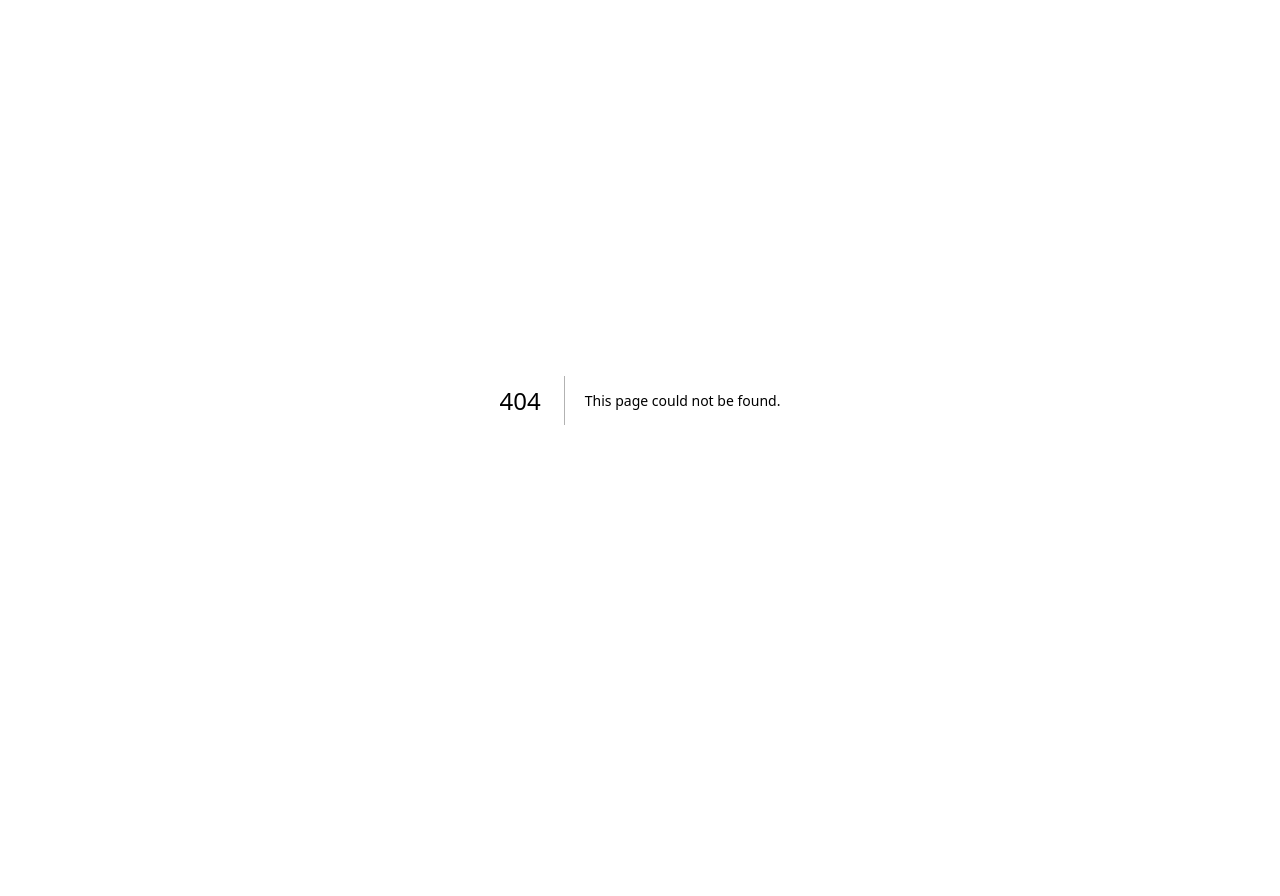
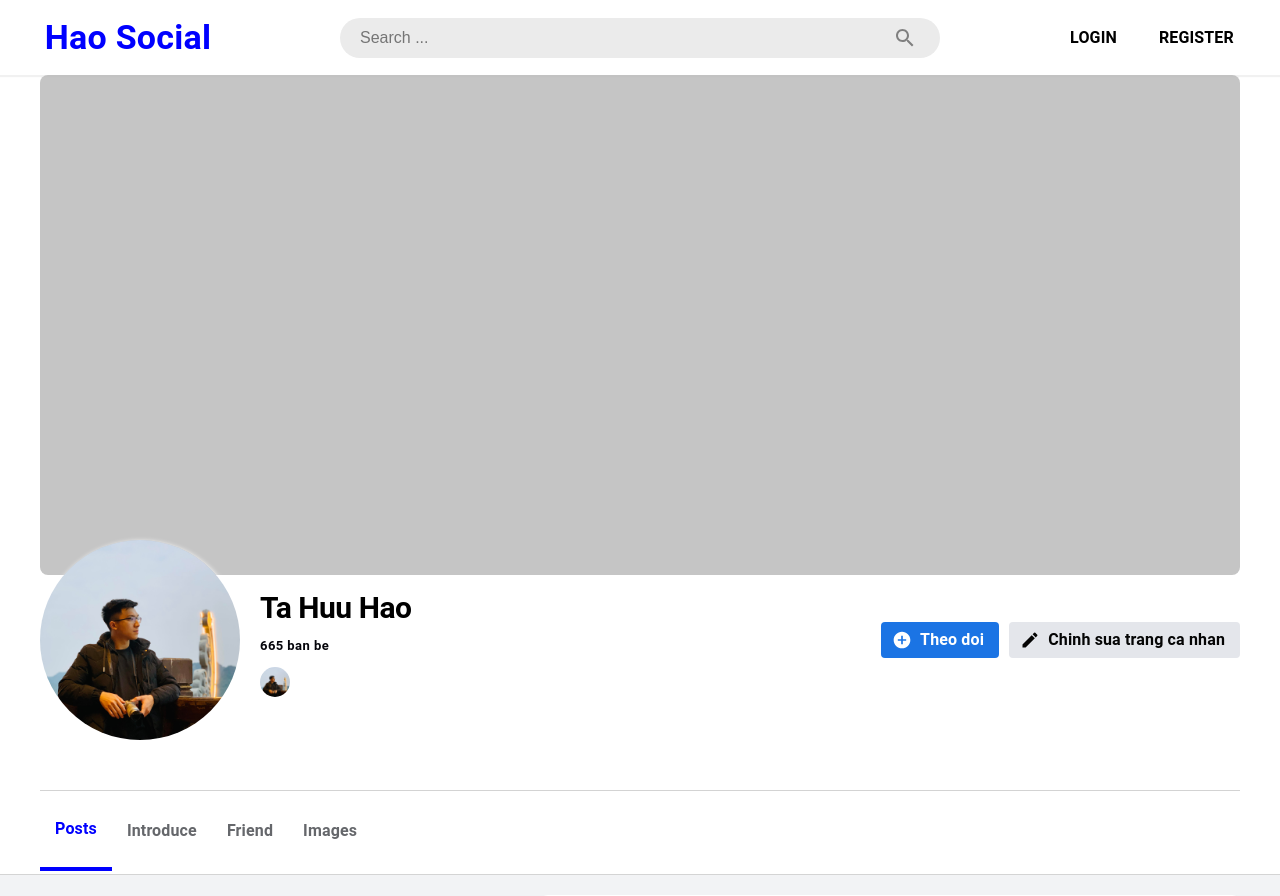
Before and after one commit to haodz2000/Social, a Next.js app: page /profile/1 in a window 1280 px wide. Before the commit this address had no page. Shown: the top 896 px of the page. Before the commit the page ends 800 px from the top, so only its background shows below. Built offline with nearby package versions, Linux system fonts and the light colour scheme.

Commit message:
feat: design UI profile

```diff
--- /dev/null
+++ b/components/layout/HeaderLayout.tsx
@@ -0,0 +1,39 @@
+import { ReactNode } from 'react';
+import styled from '@emotion/styled';
+import Header from '../header';
+
+const Wrapper = styled.div`
+  width: 100%;
+  position: relative;
+  display: flex;
+  flex-direction: column;
+  box-sizing: border-box;
+  background-color: #f2f3f5;
+`;
+const Container = styled.div`
+  margin: 0 auto;
+  width: 100%;
+  max-width: 1920px;
+  margin-top: 75px;
+  display: flex;
+  flex-direction: row;
+  justify-content: space-between;
+`;
+
+const Content = styled.div`
+  width: 100%;
+  display: flex;
+  flex-direction: column;
+`;
+const HeaderLayout = ({ children }: { children: ReactNode }) => {
+  return (
+    <Wrapper>
+      <Header />
+      <Container>
+        <Content>{children}</Content>
+      </Container>
+    </Wrapper>
+  );
+};
+
+export default HeaderLayout;
--- a/components/post/index.tsx
+++ b/components/post/index.tsx
@@ -212,7 +212,7 @@ const Post = () => {
             sx={{ height: 450 }}
             variant="quilted"
             cols={4}
-            rowHeight={121}>
+            rowHeight={'auto'}>
             {itemData.map((item) => (
               <ImageListItem
                 key={item.img}
--- /dev/null
+++ b/components/profile/Posts.tsx
@@ -0,0 +1,33 @@
+import React from 'react';
+import styled from '@emotion/styled';
+import Post from '../post';
+const Wrapper = styled.div`
+  width: 100%;
+  max-width: 1200px;
+  margin: 0 auto;
+  display: flex;
+  flex-direction: row;
+`;
+const Left = styled.div`
+  width: 500px;
+`;
+const Right = styled.div`
+  width: 700px;
+  margin: 0 auto;
+  display: flex;
+  flex-direction: column;
+`;
+const Posts = () => {
+  return (
+    <Wrapper>
+      <Left>Infomation</Left>
+      <Right>
+        <Post />
+        <Post />
+        <Post />
+      </Right>
+    </Wrapper>
+  );
+};
+
+export default Posts;
--- /dev/null
+++ b/pages/profile/[id].tsx
@@ -0,0 +1,247 @@
+import React from 'react';
+import styled from '@emotion/styled';
+import Title from '../../components/Title';
+import HeaderLayout from '../../components/layout/HeaderLayout';
+import Image from 'next/image';
+import { avatar } from '../../assets/avatar';
+import { Button, Typography } from '@mui/material';
+import { AddCircle, ModeEdit } from '@mui/icons-material';
+import Divider from '../../components/divider';
+import Posts from '../../components/profile/Posts';
+interface IUser {
+  id: string;
+  name: string;
+  coverPicture: string;
+  avatar: string;
+}
+const Header = styled.div`
+  width: 100%;
+  max-width: 1920px;
+  background: #fff;
+  height: 800px;
+  display: flex;
+  box-shadow: 1px 1px 1px 0 rgb(0 0 0 / 17%);
+  border-bottom: 1px solid rgb(0 0 0 / 17%);
+  flex-direction: column;
+`;
+const ContainerHeader = styled.div`
+  width: 100%;
+  max-width: 1200px;
+  height: 100%;
+  display: flex;
+  flex-direction: column;
+  margin: 0 auto;
+`;
+const Body = styled.div`
+  padding: 20px 0;
+  width: 100%;
+  background-color: #f2f3f5;
+`;
+const Menu = styled.div`
+  width: 100%;
+  max-width: 1200px;
+  height: 80px;
+  margin: 0 auto;
+  display: flex;
+  align-items: center;
+`;
+const MenuItem = styled.div`
+  color: ${(props: Props) => (props.active ? 'blue' : '#65676B')};
+  height: 100%;
+  padding: 0 15px;
+  box-sizing: border-box;
+  border-bottom: ${(props: Props) =>
+    props.active ? '4px solid blue' : 'none'};
+  display: flex;
+  align-items: center;
+  justify-content: center;
+`;
+const FootHeader = styled.div`
+  width: 100%;
+  max-width: 1200px;
+  height: 200px;
+  margin: 0 auto;
+  display: flex;
+  flex-direction: row;
+  justify-content: space-between;
+  align-items: flex-start;
+`;
+const Left = styled.div`
+  width: 600px;
+  display: flex;
+  gap: 20px;
+`;
+const ImageAvatar = styled(Image)`
+  object-fit: cover;
+  border-radius: 50%;
+  margin-top: -50px;
+  z-index: 1;
+  box-shadow: 1px 1px 5px white;
+`;
+const BoxName = styled.div`
+  width: 400px;
+  display: flex;
+  flex-direction: column;
+  gap: 10px;
+`;
+const BoxAvatarFriend = styled.div`
+  width: 60%;
+  display: flex;
+  flex-direction: row;
+  overflow-x: hidden;
+`;
+const AvatarFriend = styled(Image)`
+  border-radius: 50%;
+  object-fit: cover;
+`;
+interface Props {
+  active?: boolean;
+}
+const Right = styled.div`
+  width: 600px;
+  height: 100px;
+  display: flex;
+  align-items: center;
+  justify-content: flex-end;
+  gap: 10px;
+`;
+const CoverPicture = styled.div`
+  width: 100%;
+  max-width: 1200px;
+  height: 500px;
+  background-color: #c5c5c5;
+  object-fit: contain;
+  border-radius: 8px;
+  margin: 0 auto 15px;
+`;
+const ButtonEdit = styled(Button)`
+  height: 36px;
+  background-color: #e4e6eb;
+  text-transform: none;
+  color: #050505;
+  padding: 5px 15px;
+`;
+const ButtonFollow = styled(Button)`
+  height: 36px;
+  background-color: #1b74e4;
+  text-transform: none;
+  color: #fff;
+  padding: 5px 15px;
+  &:hover {
+    background-color: #1b74e4;
+    opacity: 0.8;
+  }
+`;
+const listUsers: IUser[] = [
+  {
+    id: '1',
+    name: 'Hao',
+    coverPicture: 'aaaa',
+    avatar: 'aaaa'
+  },
+  {
+    id: '1',
+    name: 'Hao',
+    coverPicture: 'aaaa',
+    avatar: 'aaaa'
+  },
+  {
+    id: '1',
+    name: 'Hao',
+    coverPicture: 'aaaa',
+    avatar: 'aaaa'
+  }
+];
+interface Params {
+  id: string;
+}
+const Profile = ({ user }: { user: IUser }) => {
+  return (
+    <HeaderLayout>
+      <Title title="Profile" />
+      <Header>
+        <ContainerHeader>
+          <CoverPicture></CoverPicture>
+          <FootHeader>
+            <Left>
+              <ImageAvatar
+                loader={({ src }) => {
+                  return src;
+                }}
+                src={avatar}
+                alt="avatar"
+                width={200}
+                height={200}
+              />
+              <BoxName>
+                <Typography variant="h1" fontSize={30} fontWeight={700}>
+                  Ta Huu Hao
+                </Typography>
+                <Typography
+                  variant="caption"
+                  fontSize={13}
+                  color={'#05050b'}
+                  fontWeight={700}>
+                  665 ban be
+                </Typography>
+                <BoxAvatarFriend>
+                  <AvatarFriend
+                    loader={({ src }) => {
+                      return src;
+                    }}
+                    alt={'friend'}
+                    src={avatar}
+                    height={30}
+                    width={30}
+                    loading="lazy"
+                  />
+                </BoxAvatarFriend>
+              </BoxName>
+            </Left>
+            <Right>
+              <ButtonFollow startIcon={<AddCircle />}>
+                <Typography fontWeight={700}>Theo doi</Typography>
+              </ButtonFollow>
+              <ButtonEdit startIcon={<ModeEdit />}>
+                <Typography fontWeight={700}>
+                  Chinh sua trang ca nhan
+                </Typography>
+              </ButtonEdit>
+            </Right>
+          </FootHeader>
+          <Divider color="lightGray" />
+          <Menu>
+            <MenuItem active={true}>
+              <Typography fontWeight={700}>Posts</Typography>
+            </MenuItem>
+            <MenuItem>
+              <Typography fontWeight={700}>Introduce</Typography>
+            </MenuItem>
+            <MenuItem>
+              <Typography fontWeight={700}>Friend</Typography>
+            </MenuItem>
+            <MenuItem>
+              <Typography fontWeight={700}>Images</Typography>
+            </MenuItem>
+          </Menu>
+        </ContainerHeader>
+      </Header>
+      <Body>
+        <Posts />
+      </Body>
+    </HeaderLayout>
+  );
+};
+
+export default Profile;
+export async function getStaticPaths() {
+  // Call an external API endpoint to get posts
+  const paths = listUsers.map((user) => ({
+    params: { id: user.id }
+  }));
+  return { paths, fallback: false };
+}
+export async function getStaticProps({ params }: { params: Params }) {
+  const user = listUsers.find((item) => item.id === params.id);
+  return { props: { user } };
+}
```
Also changed, not shown: components/share/Form.tsx (+85 -7 lines).
